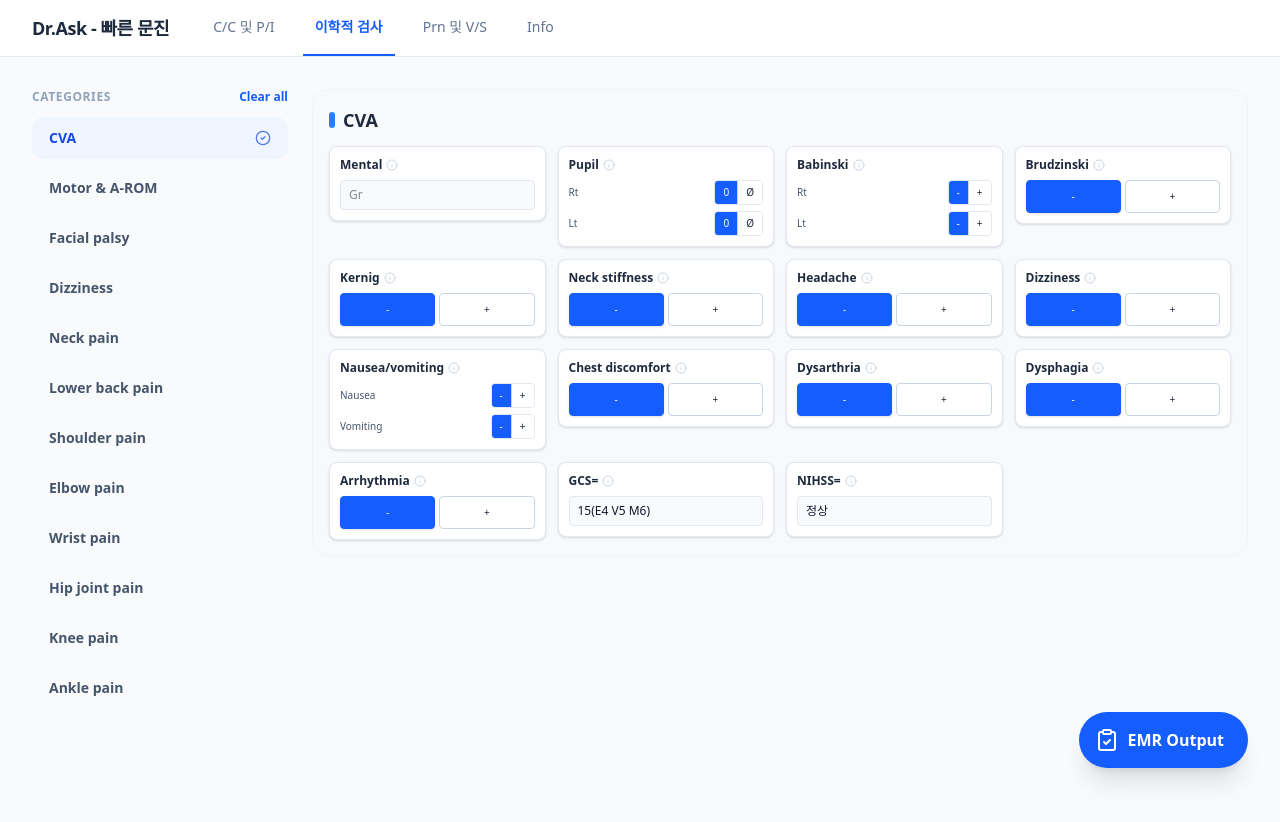
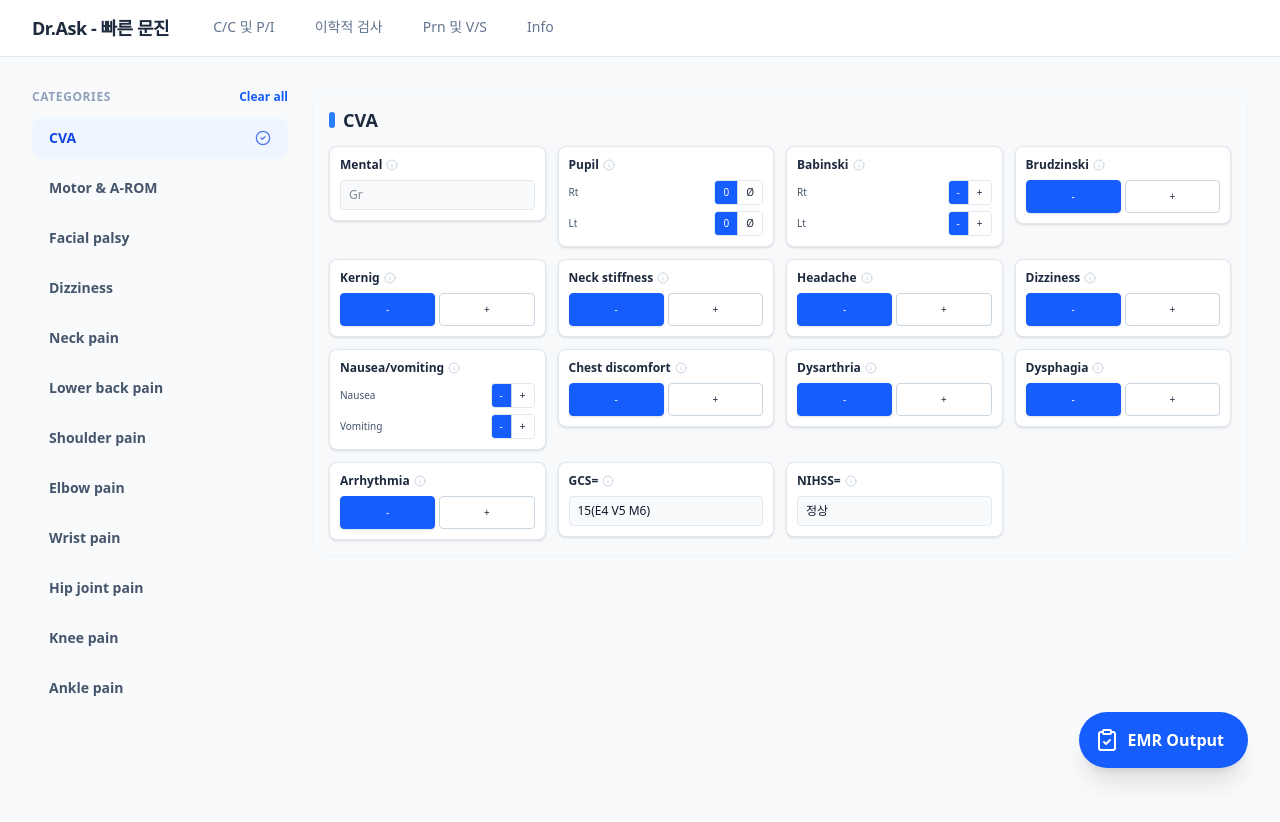
Before and after one commit to PtANyami1/Dr.ask-repo, a React (Vite) app: page / in a window 1280 px wide. Shown: the top 822 px of the page. Built offline with nearby package versions, Linux system fonts and the light colour scheme.

Commit message:
일단 커밋

```diff
--- a/src/components/layout/Header.tsx
+++ b/src/components/layout/Header.tsx
@@ -1,16 +1,21 @@
 import React from 'react';
 import './Header.css';
 
-export const Header: React.FC = () => {
+interface HeaderProps {
+  activeTab: string;
+  setActiveTab: (tab: string) => void;
+}
+
+export const Header: React.FC<HeaderProps> = ({ activeTab, setActiveTab }) => {
   return (
     <header className="header-container bg-white border-b border-slate-200 sticky top-0 z-30">
       <div className="max-w-7xl mx-auto px-4 md:px-8 flex items-center h-14 gap-4 md:gap-8">
         <h1 className="text-lg font-bold tracking-tight text-slate-800 flex-shrink-0"> Dr.Ask - 빠른 문진</h1>
         <nav className="nav-container flex items-center gap-2 md:gap-4 h-full flex-1">
-          <button className="nav-item" onClick={() => { alert("아직 작업 중입니다.") }}>C/C 및 P/I</button>
-          <button className="nav-item active">이학적 검사</button>
-          <button className="nav-item" onClick={() => { alert("아직 작업 중입니다.") }}> Prn 및 V/S </button>
-          <button className="nav-item" onClick={() => { alert("아직 작업 중입니다.") }}> Info </button>
+          <button className={`nav-item ${activeTab === 'Main' ? 'active' : ''}`} onClick={() => setActiveTab('Main')}>C/C 및 P/I</button>
+          <button className={`nav-item ${activeTab === 'PhysicalExam' ? 'active' : ''}`} onClick={() => setActiveTab('PhysicalExam')}>이학적 검사</button>
+          <button className={`nav-item ${activeTab === 'PrnVs' ? 'active' : ''}`} onClick={() => setActiveTab('PrnVs')}>Prn 및 V/S</button>
+          <button className={`nav-item ${activeTab === 'Info' ? 'active' : ''}`} onClick={() => setActiveTab('Info')}>Info</button>
         </nav>
       </div>
     </header>
```
